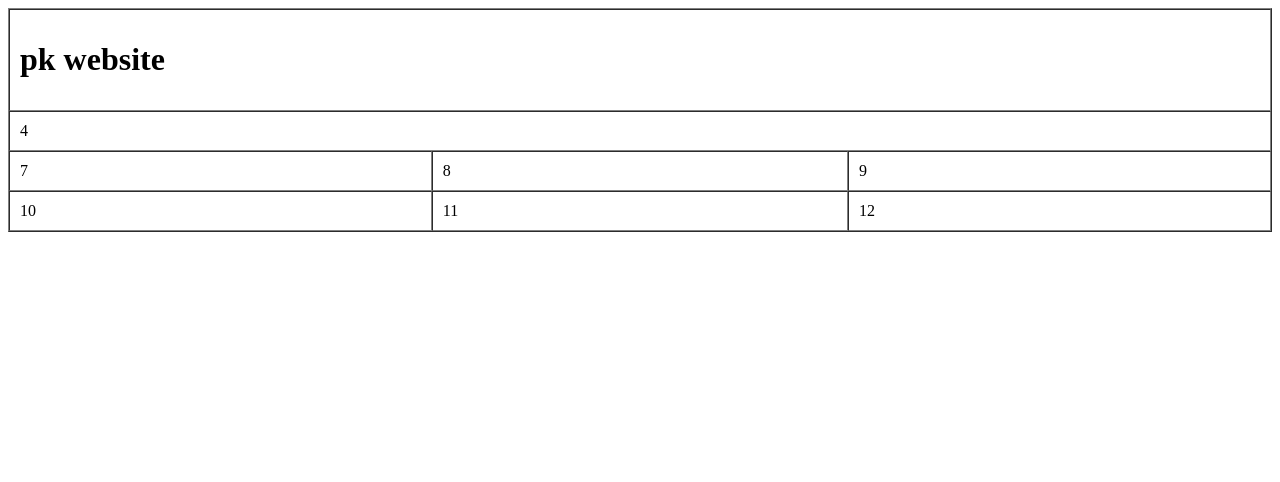
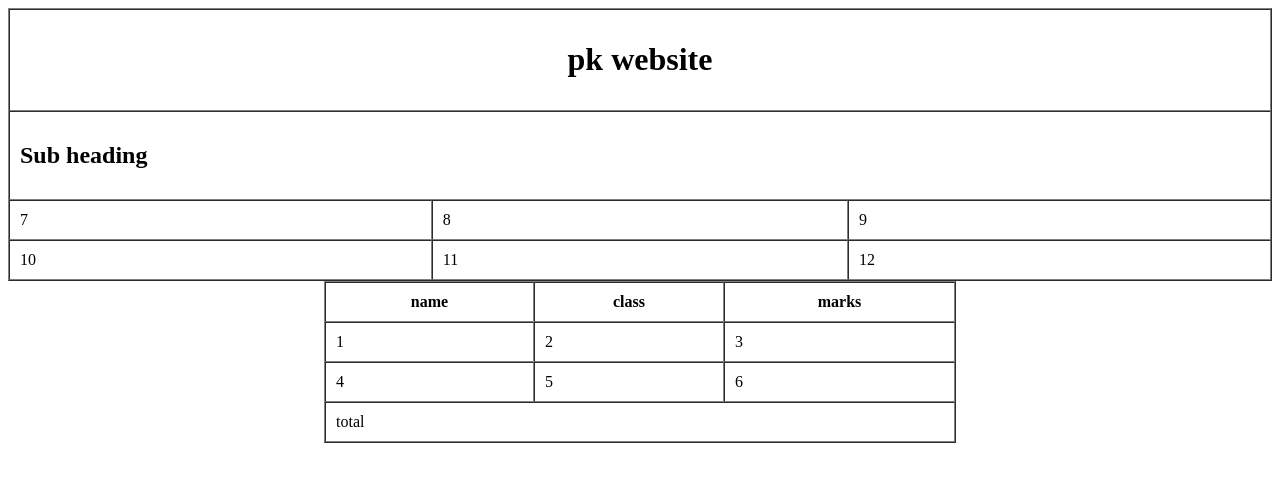
Before and after one commit to Umar32101/web-practice, a plain HTML site: page table design.html in a window 1280 px wide. Drawn offline with Linux system fonts and the light colour scheme.

Commit message:
update project

```diff
--- a/table design.html
+++ b/table design.html
@@ -8,11 +8,13 @@
 <body>
     <table border="1px", cellspacing="0px", cellpadding="10px", align="center", width="100%">
         <tr>
-            <td colspan="3"><h1> pk website</h1></td>
+            <td colspan="3" align="center"><h1> pk website</h1></td>
 
         </tr>
         <tr>
-            <td colspan="3">4</td>
+            <td colspan="3">
+                <h2>Sub heading</h2>
+            </td>
 
         </tr>
         <tr>
@@ -26,5 +28,23 @@
             <td>12</td>
         </tr>
     </table>
+    <table border="1px", cellspacing="0px", cellpadding="10px", align="center", width="50%"
+    > <thead><th>name </th><th>class</th><th> marks</th></thead>
+
+       <tbody > <tr>
+            <td>1</td>
+            <td>2</td>
+            <td>3</td>
+        </tr>
+        <tr>
+            <td>4</td>
+            <td>5</td>
+            <td>6</td>
+        </tr>
+        </tbody>
+        <tfoot>
+            <tr> <td colspan="3"> total</td></tr>
+        </tfoot>
+    </table>
 </body>
 </html>
```
